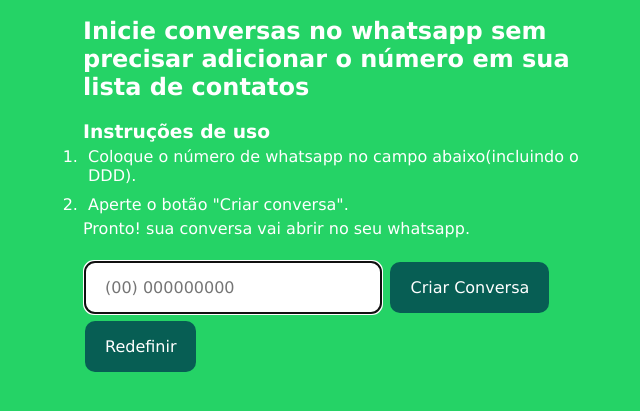
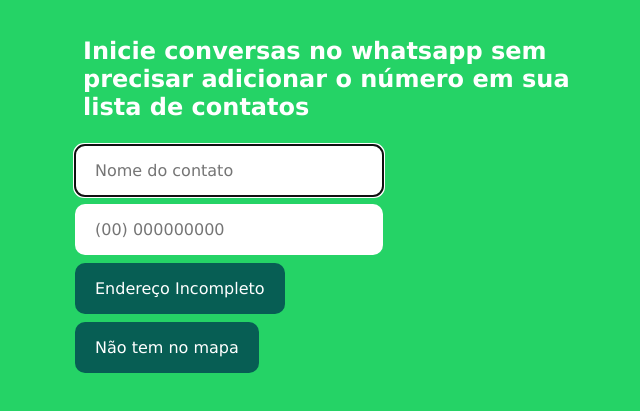
Before and after one commit to edercirino/edercirino.github.io, a plain HTML site: page index.html in a window 1280 px wide. Shown: the part 61-472 px from the top of the page, without its empty margins (297-937 px from the left). Drawn offline with Linux system fonts and the light colour scheme.

Commit message:
Adição de dois botões que iniciam as conversas com a mensagens prontas

```diff
--- a/index.html
+++ b/index.html
@@ -21,32 +21,37 @@
         </h2>
     </div>
 
-    <div class="contentPad">
-        <h3>Instruções de uso</h3>
-        <ol>
-            <li>Coloque o número de whatsapp no campo abaixo(incluindo o DDD).</li>
-            <li>Aperte o botão "Criar conversa".</li>
-        </ol>
-        <p>Pronto! sua conversa vai abrir no seu whatsapp.</p>
+   <div class="contactName">
+       <input  type="text"
+            name="contactName"
+            id="contactName"
+            value=""
+            autofocus="{true}"
+            placeholder="Nome do contato"/>
     </div>
 
-    <div class="form">
-        <form>
-            <input  type="tel"
-                    name="telWhatsapp"
-                    id="telWhatsapp"
-                    value=""
-                    placeholder="(00) 000000000"
-                    autofocus="{true}"/>
+    <div class="whatsappNumber">
+        <input  type="tel"
+            name="telWhatsapp"
+            id="whatsappNumber"
+            value=""
+            placeholder="(00) 000000000"/>
+    </div>
 
-            <input  type="submit"
-                    class="button"
-                    value="Criar Conversa"
-                    onclick="enviarMensagem
-                (document.getElementById('telWhatsapp').value)" />
+    <div class="enderecoIncompleto">
+        <button
+            id="enderecoIncompleto"
+            class="button">
+            Endereço Incompleto
+        </button>
+    </div>
 
-            <input class="button" type="reset" value="Redefinir"/>
-        </form>
+    <div class="naoTemNoMapa">
+        <button
+            id="naoTemNoMapa"
+            class="button">
+            Não tem no mapa
+        </button>
     </div>
 
 </body>
--- a/script.js
+++ b/script.js
@@ -1,8 +1,27 @@
-function enviarMensagem(input){
-    if(input != ""){
-        window.open("http://wa.me/55"+input);
-    }else{
-        alert("Insira um número que esteja no Whatsapp");
-        return false;
-    }
+window.onload=function(){
+    let contactName = document.getElementById("contactName");
+    let whatsappNumber = document.getElementById("whatsappNumber");
+    let btnEnderecoIncompleto = document.getElementById("enderecoIncompleto");
+    let btnNaoTemNoMapa = document.getElementById("naoTemNoMapa");
+
+    btnEnderecoIncompleto.addEventListener('click', function(){
+        let contactNameValue = contactName.value;
+        let whatsappNumberValue = whatsappNumber.value;
+        let message = "Olá "+contactNameValue+". Aqui é entregadora Shopee. "+
+        "responsável pela sua entrega *HOJE*. Porém seu endereço está "+
+        "*INCOMPLETO*. Informe a *Quadra* e *Lote* se possível, "+
+        "envie a *localização* para facilitar, por favor?";
+
+        window.open("http://wa.me/55"+whatsappNumberValue+"?text="+message);
+    });
+
+    btnNaoTemNoMapa.addEventListener('click', function(){
+        let contactNameValue = contactName.value;
+        let whatsappNumberValue = whatsappNumber.value;
+        let message = "Olá "+contactNameValue+". Aqui é entregadora Shopee. "+
+        "não consegui localizar seu endereço no mapa. "+
+        "Pode me mandar a *Localização* por favor?";
+
+        window.open("http://wa.me/55"+whatsappNumberValue+"?text="+message);
+    });
 }
--- a/style.css
+++ b/style.css
@@ -11,11 +11,7 @@
 
 .contentPad{
     padding-top: 20px;
-}
-
-.form{
-    padding-top: 20px;
-    border-radius: 1px;
+    padding-bottom: 20px;
 }
 
 .button{
@@ -42,6 +38,18 @@
     font-size: 16px;
 }
 
+input[type=text]{
+    width:57%;
+    color: #000;
+    background-color: #fff;
+    border: none;
+    border-radius: 10px;
+    padding: 16px 20px;
+    text-decoration:  none;
+    margin: 4px 2px;
+    font-size: 16px;
+}
+
 li{
     padding: 5px;
 }
```
